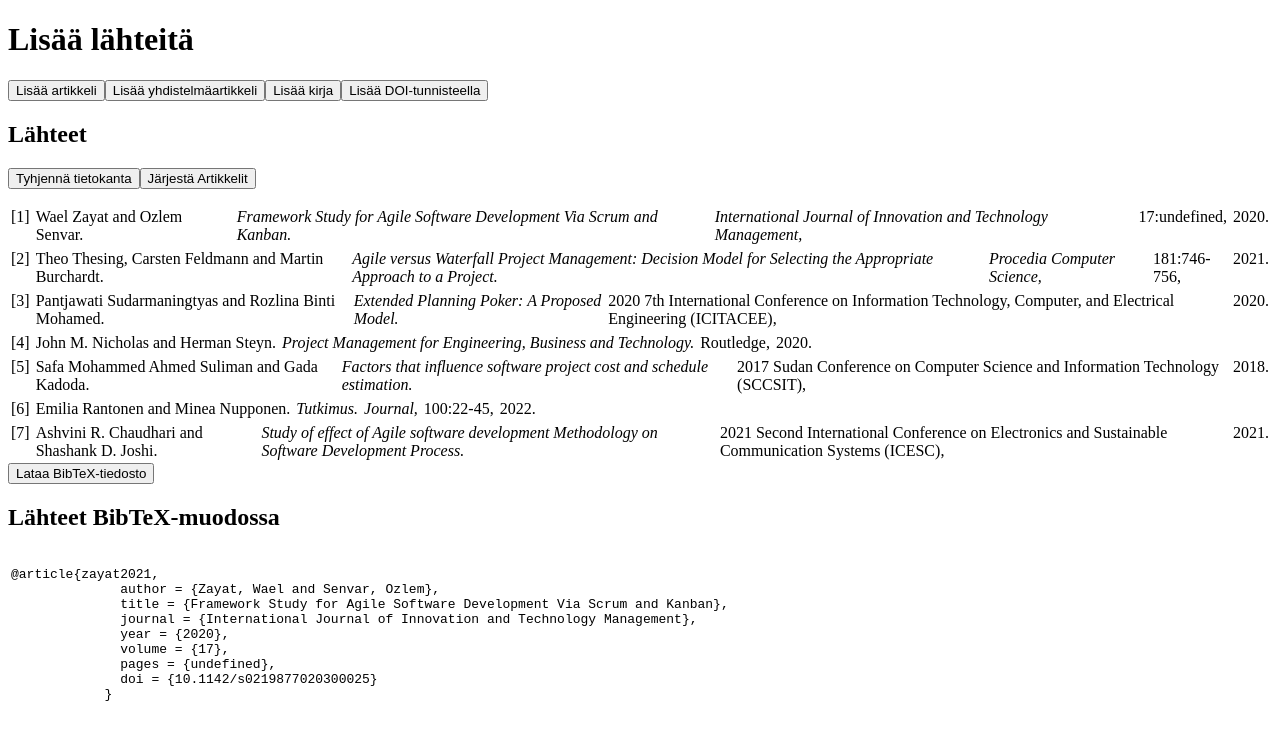
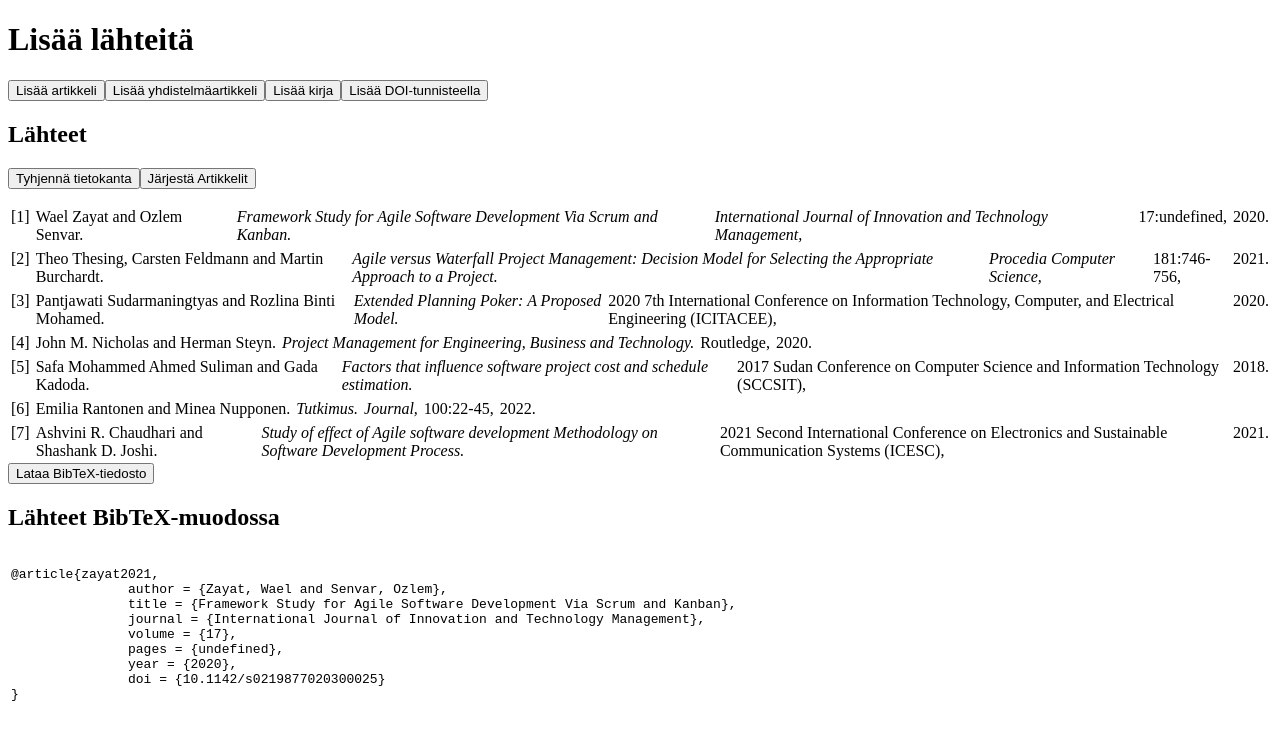
Before and after one commit to emiliarantonen/miniprojekti, a React (Vite) app: page / in a window 1280 px wide. Shown: the top 734 px of the page. Built offline with nearby package versions, Linux system fonts and the light colour scheme; data requests are answered from the project's data file.

Commit message:
Bibtex-tiedoston muotoilu fixattu toimimaan doi-lisäysten kanssa paremmin

```diff
--- a/src/App.jsx
+++ b/src/App.jsx
@@ -101,34 +101,40 @@ function App() {
       const authors = artikkeli.author.map(author => `${author.lastName}, ${author.firstName}`).join(' and ')
       const doi = artikkeli.DOI ? `doi = {${artikkeli.DOI}}` : ''
       console.log('DOI:', doi)
+      let ret = ""
 
-      if (artikkeli.booktitle)
-        return `@inproceedings{${artikkeli.articleKey},
+      if (artikkeli.booktitle) {
+        ret = `@inproceedings{${artikkeli.articleKey},
                author = {${authors}},
                title = {${artikkeli.title}},
-          year = {${artikkeli.year}},
                booktitle = {${artikkeli.booktitle}},
-          ${doi}
-          }`
+               year = {${artikkeli.year}}`
+      }
 
-      if (artikkeli.publisher)
-        return `@book{${artikkeli.articleKey},
+      else if (artikkeli.publisher) {
+        ret = `@book{${artikkeli.articleKey},
                author = {${authors}},
                title = {${artikkeli.title}},
-          year = {${artikkeli.year}},
                publisher = {${artikkeli.publisher}},
-          ${doi}
-          }`
+               year = {${artikkeli.year}}`
+      }
 
-      return `@article{${artikkeli.articleKey},
+      else {
+        ret = `@article{${artikkeli.articleKey},
                author = {${authors}},
                title = {${artikkeli.title}},
                journal = {${artikkeli.journal}},
-              year = {${artikkeli.year}},
                volume = {${artikkeli.volume}},
                pages = {${artikkeli.pages}},
-              ${doi}
-            }`
+               year = {${artikkeli.year}}`
+      }
+
+      if (doi) {
+        ret += `,
+               ${doi}`
+      }
+
+      return ret + "\n}"
     }
 
   //Luodaan sisältö valmiiksi tallennettavaa bibtex-tiedostoa varten
```
Lines whose indentation alone changed are shown as unchanged.
